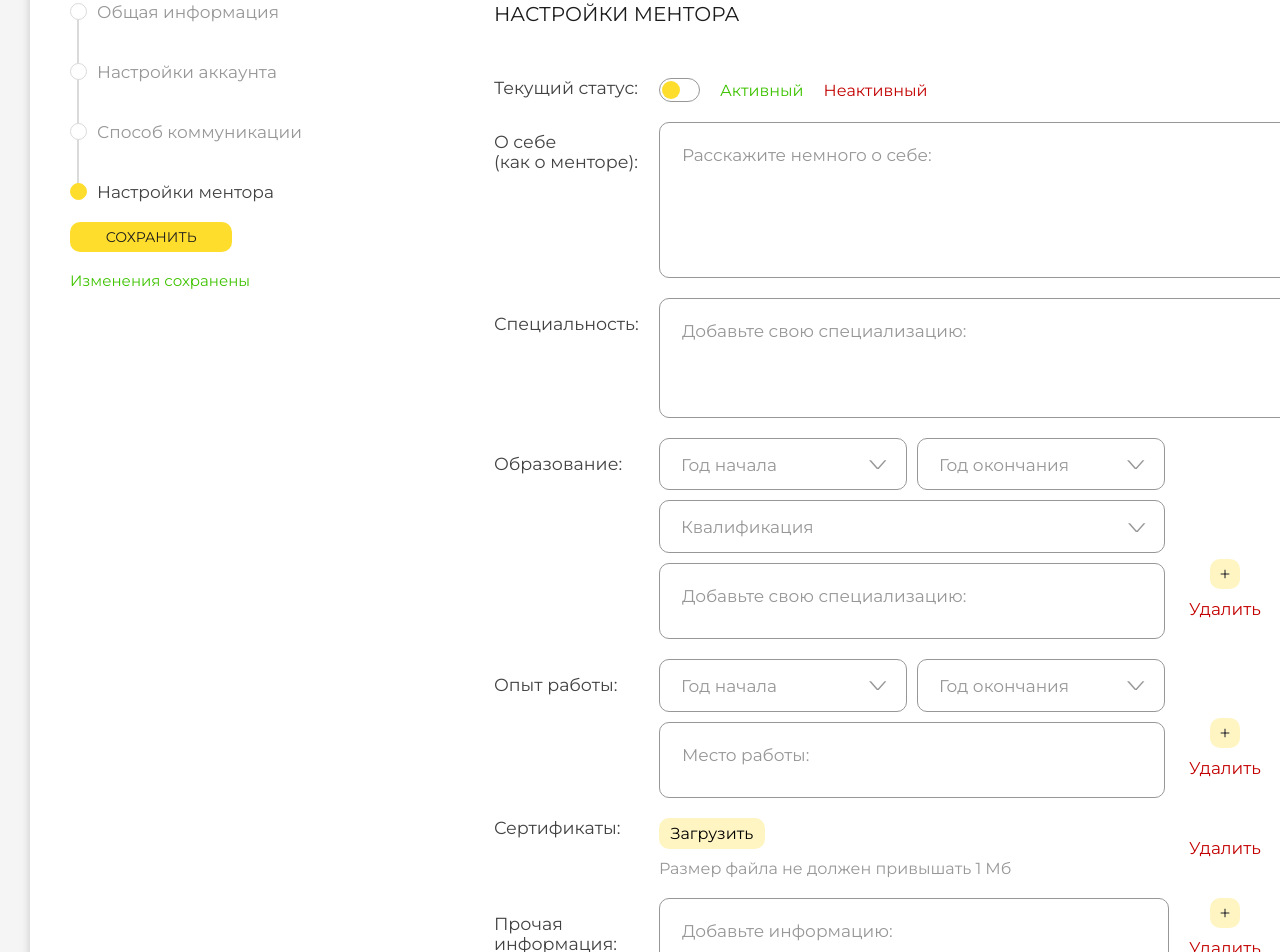
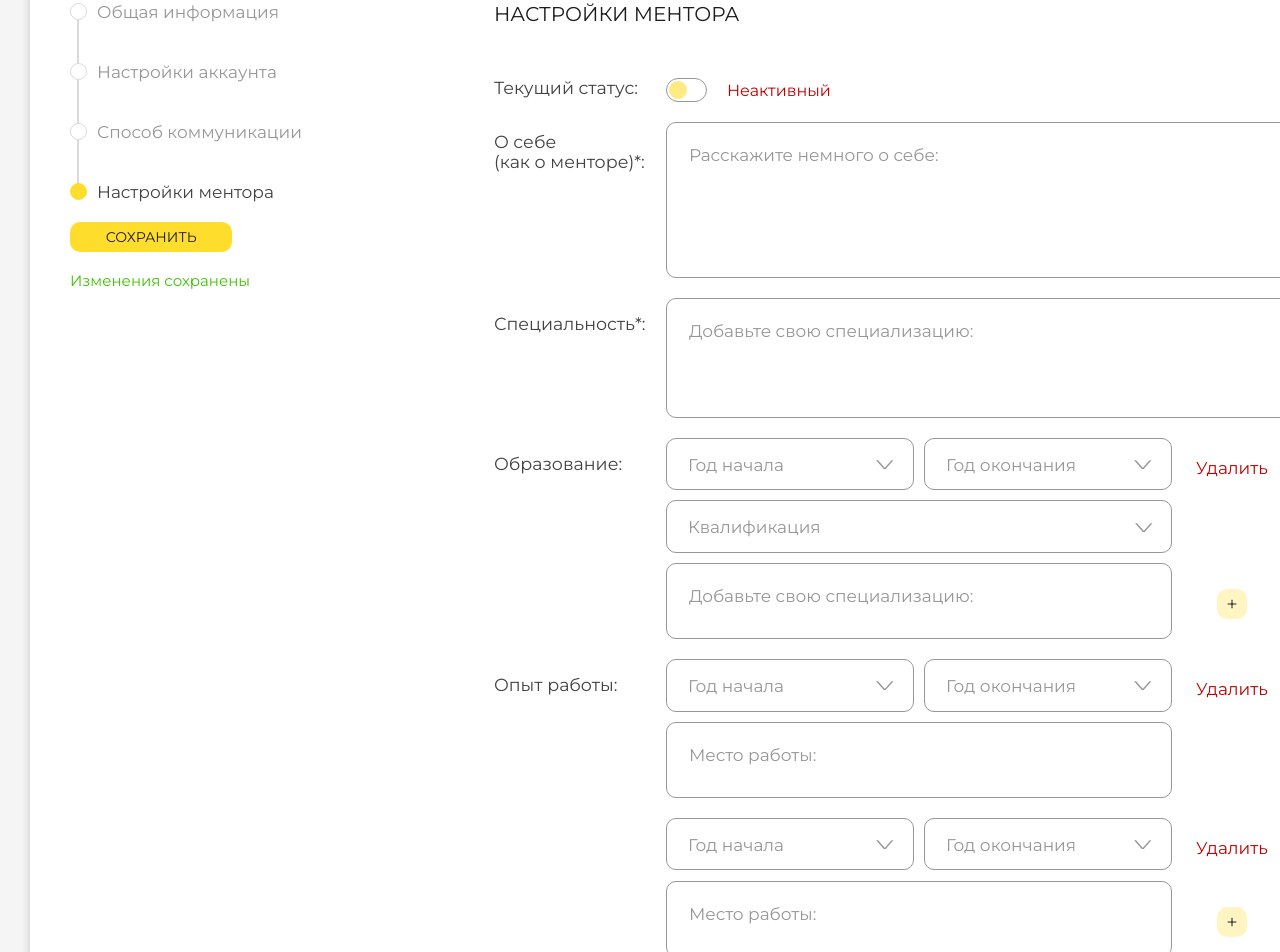
Before and after one commit to SkipperOmsu2022/skipper, a React (Create React App) app in the folder frontend/: page /settings/mentor in a window 1280 px wide. Shown: the part 180-1132 px from the top of the page. Built offline with nearby package versions, Linux system fonts and the light colour scheme; sample sign-in values are in the browser's storage.

Commit message:
SKIPPER-18 mutable select

```diff
--- a/frontend/src/components/AppHeader/AppHeader.jsx
+++ b/frontend/src/components/AppHeader/AppHeader.jsx
@@ -68,8 +68,7 @@ const AppHeader = () => {
                         }}
                     >
                         <div className="app-header__profile-data">
-                            <div className="app-header__profile-name">Фамилия Имя</div>
-                            <div className="app-header__profile-role">Ученик</div>
+                            <div className="app-header__profile-name">Имя Фамилия</div>
                         </div>
                         <img className="app-header__profile-photo" src={photo} alt="" />
 
--- a/frontend/src/components/Settings/Mentor.jsx
+++ b/frontend/src/components/Settings/Mentor.jsx
@@ -2,13 +2,68 @@ import { useState } from "react";
 import { Formik, Form, Field, ErrorMessage, useField } from "formik";
 import TextInput from "../../shared/TextInput/TextInput";
 import "../../shared/switch.scss"
-import CustomSelect from "../../shared/customSelect/CustomSelect";
+import CustomSelect, {CustomMutableSelect} from "../../shared/customSelect/CustomSelect";
 
 const Mentor = () => {
+    const [mentor, setMentor] = useState(false);
+    const [aboutMe, setAboutMe] = useState("");
+    const [specialty, setSpecialty] = useState("");
+    const [showSwitchMsg, setShowSwitchMsg] = useState(true);
+
+
+    const [startYear, setStartYear] = useState("");
+    const [endYear, setEndYear] = useState("");
+    const [qualification, setQualification] = useState("");
     const [initial, setInitial] = useState({
 
     });
 
+    const handleMentorChange = () => {
+        if(mentor && aboutMe && specialty) {
+            setMentor(false)
+        } else if (aboutMe && specialty) {
+            setMentor(true)
+        }
+    }
+    const handleAboutMeChange = (e) => {
+        setAboutMe(e.target.value)
+        if (!e.target.value || !specialty) {
+            setMentor(false)
+            setShowSwitchMsg(true)
+        } else {
+            setShowSwitchMsg(false)
+        }
+    }
+    const handleSpecialtyChange = (e) => {
+        setSpecialty(e.target.value)
+        if (!aboutMe || !e.target.value) {
+            setMentor(false)
+            setShowSwitchMsg(true)
+        } else {
+            setShowSwitchMsg(false)
+        }
+    }
+
+    const switchMessage = mentor ?
+        <div className="state">
+            <span className="active">Активный</span>
+        </div> :
+        <div className="state">
+            <span className="inactive">Неактивный &#160;</span>
+            <div className="message">
+                (Для активации заполните поля "О себе" и "Специальность")
+            </div>
+        </div>;
+
+    const currentYear = (new Date()).getFullYear();
+    let mutableOptions = [];
+
+    mutableOptions = startYear ?  Array(currentYear - startYear + 2).fill(null).map((element, i, arr) => (
+        i === 0 ? arr[i] = {value: null, label: "Настоящее время"} :
+        arr[i] = {value: currentYear - i + 1, label: currentYear - i + 1}
+    )) : [];
+
+    console.log(mutableOptions)
     return (
         <Formik
             enableReinitialize
@@ -22,86 +77,105 @@ const Mentor = () => {
                         НАСТРОЙКИ МЕНТОРА
                     </div>
                     <div className="settings__input-group first-group-padding">
-                            <label htmlFor="linkVk" className="settings__input-group-label">
+                            <label htmlFor="switch" className="settings__input-group-label">
                                 Текущий статус:
                             </label>
-                            <label className="switch">
-                                <input className="switch__input" type="checkbox"/>
-                                <span className="switch__slider switch__circle"></span>
+                            <label className={`switch ${showSwitchMsg ? "msg" : ""}`}>
+                                    <input
+                                        id="switch"
+                                        className="switch__input"
+                                        type="checkbox"
+                                        disabled={!aboutMe || !specialty}
+                                        checked={mentor}
+                                        onChange={handleMentorChange}/>
+                                    <div className="switch__slider switch__circle"></div>
                             </label>
-                            <span className="switch__state active">
-                                Активный
-                            </span>
-                            <span className="switch__state inactive">
-                                Неактивный
-                            </span>
+                            {switchMessage}
                     </div>
                     <div className="settings__input-group">
                         <label htmlFor="aboutMe" className="settings__input-group-label low-top-padding">
-                            О себе<br></br>(как о менторе):
+                            О себе<br></br>(как о менторе)*:
                         </label>
-                        <textarea className="settings__input-group-text input textarea wide high" placeholder="Расскажите немного о себе:"
-                            id="aboutMe" maxLength='400'/>
+                        <textarea
+                            className="settings__input-group-text input textarea wide high"
+                            placeholder="Расскажите немного о себе:"
+                            id="aboutMe"
+                            maxLength='400'
+                            value={aboutMe}
+                            onChange={handleAboutMeChange}/>
                     </div>
                     <div className="settings__input-group">
-                        <label htmlFor="aboutMe" className="settings__input-group-label middle-top-padding">
-                            Специальность:
+                        <label htmlFor="specialty" className="settings__input-group-label middle-top-padding">
+                            Специальность*:
                         </label>
-                        <textarea className="settings__input-group-text input textarea wide medium-height" placeholder="Добавьте свою специализацию:"
-                            id="aboutMe" maxLength='100'/>
+                        <textarea
+                            className="settings__input-group-text input textarea wide medium-height"
+                            placeholder="Добавьте свою специализацию:"
+                            id="specialty"
+                            maxLength='100'
+                            value={specialty}
+                            onChange={handleSpecialtyChange}/>
                     </div>
                     <div className="settings__input-group">
                         <label className="settings__input-group-label middle-top-padding">
                             Образование:
                         </label>
+                        <div className="education-group">
+                            <div className="education">
                                 <div className="settings__input-group-box">
                                     <div className="group">
-                                <CustomSelect
+                                        <CustomMutableSelect
                                             name={"year"}
                                             placeholder="Год начала"
-                                    error={false}
-                                    value={''}
-                                    onChange={() => ('1')}
-                                    onBlur={() => ('1')}
+                                            value={startYear}
+                                            onChange={(selectedOption) => {
+                                                setStartYear(selectedOption.label)
+                                                setEndYear("")
+                                            }}
                                         />
                                     </div>
                                     <div className="group">
-                                <CustomSelect
-                                    name={"year"}
+                                        <CustomMutableSelect
                                             placeholder="Год окончания"
-                                    error={false}
-                                    value={''}
-                                    onChange={() => ('1')}
-                                    onBlur={() => ('1')}
+                                            noOptionsMessage={"Выберите год начала"}
+                                            mutableOptions={mutableOptions}
+                                            value={endYear}
+                                            onChange={(selectedOption) => {
+                                                setEndYear(selectedOption.value)
+                                            }}
                                         />
                                     </div>
                                     <div className="group" >
-                                <CustomSelect
-                                    name={"year"}
+                                        <CustomMutableSelect
+                                            name={"qualification"}
                                             placeholder="Квалификация"
-                                    error={false}
-                                    value={''}
-                                    onChange={() => ('1')}
-                                    onBlur={() => ('1')}
+                                            value={qualification}
+                                            onChange={(selectedOption) => {
+                                                setQualification(selectedOption.value)
+                                            }}
                                             width='30.15rem'
                                         />
                                     </div>
                                     <textarea className="settings__input-group-text input textarea small" placeholder="Добавьте свою специализацию:"
                                         id="aboutMe" maxLength='100'/>
                                 </div>
-                        <wrapper className='wrapper'>
+                                <div className='wrapper'>
+                                    <span className="settings__input-group-btn-width settings__input-group-delete">
+                                        Удалить
+                                    </span>
                                     <button className="button settings__input-group-button">
                                         +
                                     </button>
-                            <span className="settings__input-group-btn-width settings__input-group-delete">
-                                Удалить
-                            </span>
-                        </wrapper>
+                                </div>
+                            </div>
+                        </div>
                     </div>
                     <div className="settings__input-group">
                         <label className="settings__input-group-label middle-top-padding">
                             Опыт работы:
                         </label>
+                        <div className="experience-group">
+                            <div className="experience">
                                 <div className="settings__input-group-box">
                                     <div className="group">
                                         <CustomSelect
@@ -126,17 +200,50 @@ const Mentor = () => {
                                     <textarea className="settings__input-group-text input textarea small" placeholder="Место работы:"
                                         id="aboutMe" maxLength='100'/>
                                 </div>
-                        <wrapper className='wrapper'>
+                                <div className='wrapper'>
+                                    <span className="settings__input-group-btn-width settings__input-group-delete">
+                                        Удалить
+                                    </span>
+                                </div>
+                            </div>
+                            <div className="experience">
+                                <div className="settings__input-group-box">
+                                    <div className="group">
+                                        <CustomSelect
+                                            name={"year"}
+                                            placeholder="Год начала"
+                                            error={false}
+                                            value={''}
+                                            onChange={() => ('1')}
+                                            onBlur={() => ('1')}
+                                        />
+                                    </div>
+                                    <div className="group">
+                                        <CustomSelect
+                                            name={"year"}
+                                            placeholder="Год окончания"
+                                            error={false}
+                                            value={''}
+                                            onChange={() => ('1')}
+                                            onBlur={() => ('1')}
+                                        />
+                                    </div>
+                                    <textarea className="settings__input-group-text input textarea small" placeholder="Место работы:"
+                                        id="aboutMe" maxLength='100'/>
+                                </div>
+                                <div className='wrapper'>
+                                    <span className="settings__input-group-btn-width settings__input-group-delete">
+                                        Удалить
+                                    </span>
                                     <button className="button settings__input-group-button">
                                         +
                                     </button>
-                            <span className="settings__input-group-btn-width settings__input-group-delete">
-                                Удалить
-                            </span>
-                        </wrapper>
+                                </div>
+                            </div>
+                        </div>
                     </div>
                     <div className="settings__input-group">
-                        <label htmlFor="aboutMe" className="settings__input-group-label">
+                        <label htmlFor="upload-photo" className="settings__input-group-label">
                             Сертификаты:
                         </label>
                         <div className="certificates">
@@ -153,28 +260,28 @@ const Mentor = () => {
                                 Размер файла не должен привышать 1 Мб
                             </div>
                         </div>
-                        <wrapper className='wrapper'>
-                            <span className="settings__input-group-btn-width settings__input-group-delete padding-left">
+                        <div className='wrapper'>
+                            {/* <span className="settings__input-group-btn-width settings__input-group-delete padding-left">
                                 Удалить
-                            </span>
-                        </wrapper>
+                            </span> */}
+                        </div>
                     </div>
                     <div className="settings__input-group">
-                        <label className="settings__input-group-label middle-top-padding">
+                        <label htmlFor="other" className="settings__input-group-label middle-top-padding">
                             Прочая информация:
                         </label>
                         <div className="settings__input-group-box">
                             <textarea className="settings__input-group-text input textarea" placeholder="Добавьте информацию:"
-                                id="aboutMe" maxLength='100'/>
+                                id="other" maxLength='100'/>
                         </div>
-                        <wrapper className='wrapper'>
+                        {/* <wrapper className='wrapper'>
                             <button className="button settings__input-group-button">
                                 +
                             </button>
                             <span className="settings__input-group-btn-width settings__input-group-delete">
                                 Удалить
                             </span>
-                        </wrapper>
+                        </wrapper> */}
                     </div>
                 </div>
             </Form>
--- a/frontend/src/components/pages/SettingsPage/settingsPage.scss
+++ b/frontend/src/components/pages/SettingsPage/settingsPage.scss
@@ -167,9 +167,10 @@
         display: flex;
         flex-direction: row;
         flex-wrap: wrap;
-        gap: 1.25rem;
+        column-gap: 1.25rem;
+        row-gap: 10px;
         &-label {
-            width: 9.0625rem;
+            width: 9.5rem;
 
             font-size: 1.0938rem;
             font-weight: 400;
@@ -271,6 +272,16 @@
             width: 9.375rem;
             height: 2.625rem;
         }
+        .education-group, .experience-group {
+            display: flex;
+            flex-direction: column;
+            row-gap: 1.25rem;
+        }
+        .education, .experience{
+            display: flex;
+            flex-direction: row;
+            column-gap: 1.25rem;
+        }
     }
     &__input-group.first-group-padding {
         padding-top: 2rem;
@@ -305,12 +316,17 @@
     .wrapper {
         display: flex;
         flex-direction: column;
+        justify-content: space-between;
         flex-wrap: nowrap;
-        gap: 10px;
-        margin-top: auto;
-        margin-bottom: 20px;
+        :first-child {
+            margin-top: 20px;
+        }
+        :last-child {
+            margin-bottom: 20px;
+        }
         .button {
-            margin: auto;
+            margin-left: auto;
+            margin-right: auto;
             font-size: 20px;
             padding: 3px 6px 9px;
             width: 30px;
--- a/frontend/src/shared/customSelect/CustomSelect.jsx
+++ b/frontend/src/shared/customSelect/CustomSelect.jsx
@@ -70,7 +70,7 @@ const selectStyles = {
 const currentYear = (new Date()).getFullYear();
 
 const options = {
-    day: Array(31).fill(null).map((element, i, arr) => (
+    'day': Array(31).fill(null).map((element, i, arr) => (
         arr[i] = {value: i + 1, label: i + 1}
     )),
     "month": [
@@ -89,7 +89,15 @@ const options = {
     ],
     "year": Array(100).fill(null).map((element, i, arr) => (
         arr[i] = {value: currentYear - i, label: currentYear - i}
-    ))
+    )),
+    "qualification": [
+        { value: 'Бакалавр', label: 'Бакалавр' },
+        { value: 'Специалист', label: 'Специалист' },
+        { value: 'Магистр', label: 'Магистр' },
+        { value: 'Доктор', label: 'Доктор' },
+        { value: 'Кандидат', label: 'Кандидат' },
+        { value: 'Профессор', label: 'Профессор' },
+    ],
 }
 
 const DropdownIndicator = props => {
@@ -118,4 +126,22 @@ const CustomSelect = ({name, placeholder, error, value, onChange, onBlur, width}
     )
 }
 
+const CustomMutableSelect = ({name, placeholder, value, noOptionsMessage, onChange, width, mutableOptions}) => {
+    if(name) mutableOptions = options[name];
+    return (
+        <Select
+            components={{ DropdownIndicator }}
+            classNamePrefix='filter'
+            styles={selectStyles}
+            options={mutableOptions}
+            placeholder={placeholder}
+            noOptionsMessage={() => noOptionsMessage}
+            onChange={onChange}
+            value={mutableOptions.find(option => option.value === value) || ""}
+            width={width}
+        />
+    )
+}
+
 export default CustomSelect;
+export {CustomMutableSelect}
--- a/frontend/src/shared/switch.scss
+++ b/frontend/src/shared/switch.scss
@@ -47,14 +47,28 @@
         -ms-transform: translateX(15.1px);
         transform: translateX(15.1px);
     }
+    &__input:disabled + &__slider:before {
+        filter: opacity(60%);
+    }
+}
 
-    &__state {
-        margin: auto 0;
-    }
-    &__state.active {
+.state {
+    display: flex;
+    flex-direction: row;
+    margin: auto 0;
+    color: $additional-text;
+    .active {
         color: $success;
     }
-    &__state.inactive {
+    .inactive {
         color: $error;
     }
 }
+.message {
+    opacity:0; /*Элемент полностью прозрачный (невидимый)*/
+    transition: .4s; /*Скорость перехода состояния элемента*/
+}
+.msg:hover + .state>.message {
+    opacity:1;
+    transition: .4s;
+}
```
Also changed, not shown: frontend/src/components/AppHeader/appHeader.scss (+5 -9 lines). Lines whose indentation alone changed are shown as unchanged.
